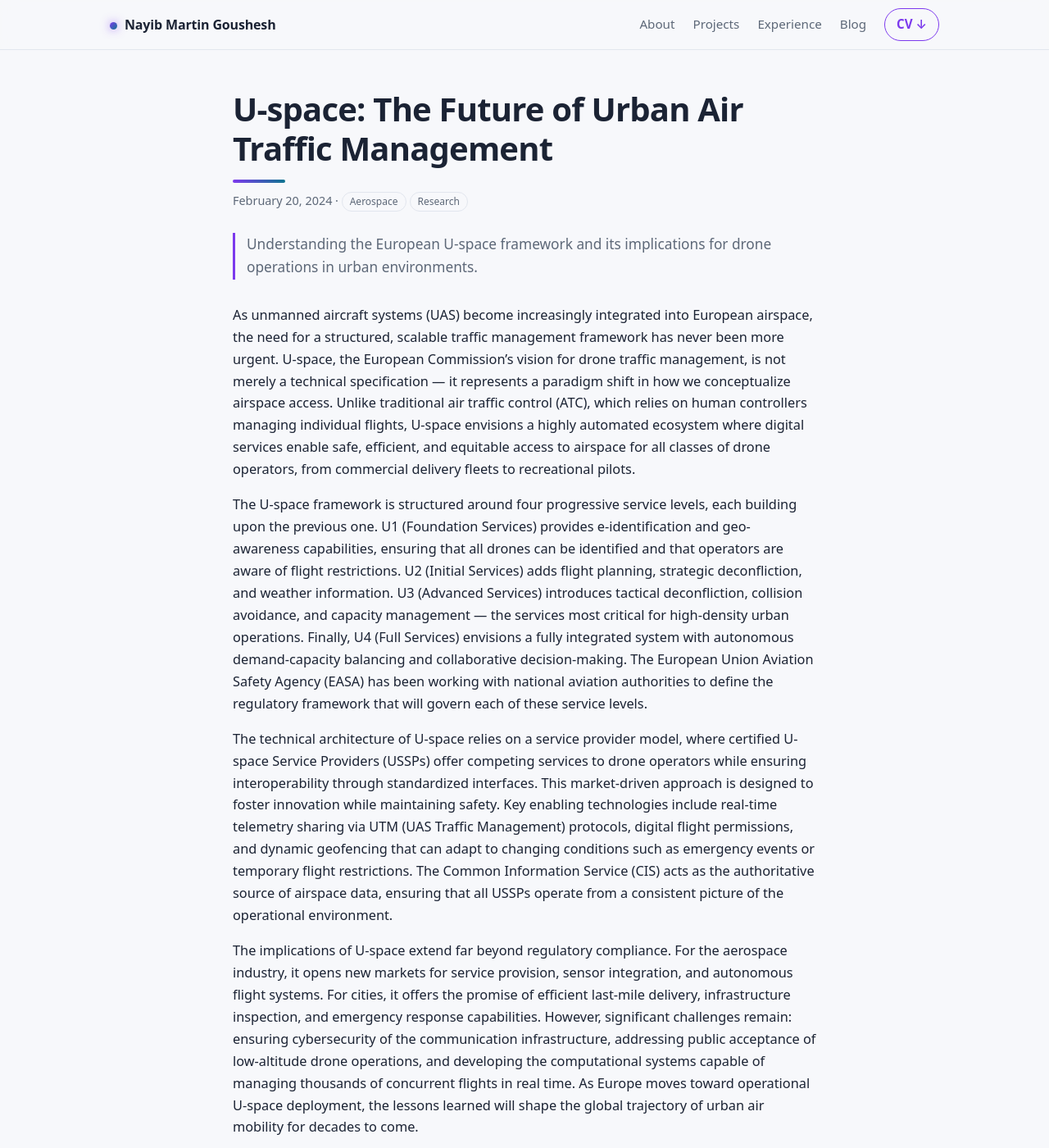
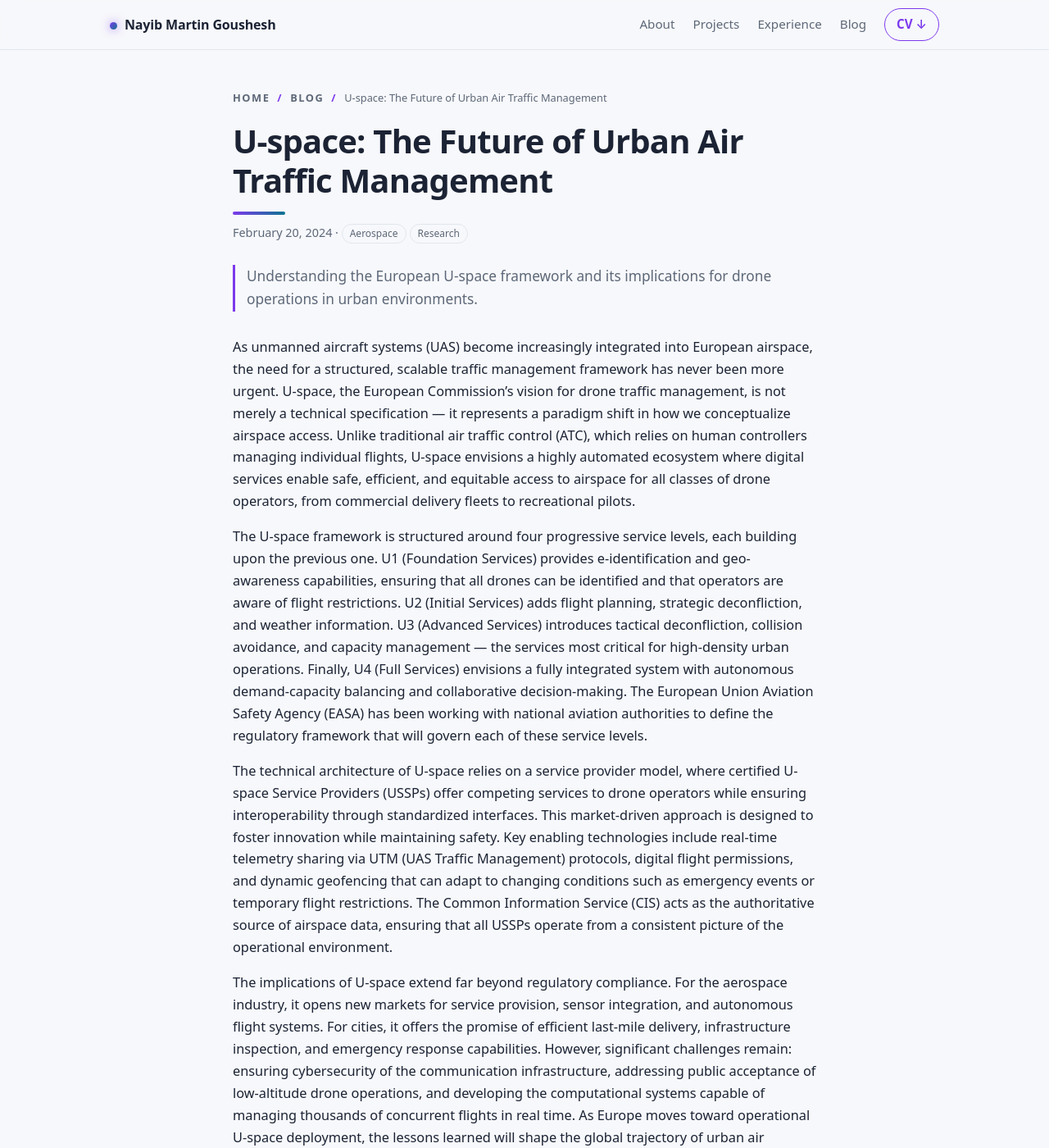
Before and after one commit to N-cryptd/N-cryptd.github.io, a Jekyll site: the page built from _posts/2024-02-20-uspace-urban-traffic-management.md, in a window 1280 px wide and 1400 px high. Shown: the whole window at 82% size. Built offline with Jekyll 4.4.1, drawn with Linux system fonts in a browser that asks for light colours.

Commit message:
feat: breadcrumbs on post pages (#15)

```diff
--- a/_layouts/post.html
+++ b/_layouts/post.html
@@ -2,6 +2,11 @@
 layout: default
 ---
 <article class="post wrap">
+  <nav class="crumbs" aria-label="Breadcrumb">
+    <a href="{{ '/' | relative_url }}">Home</a>
+    <a href="{{ '/blog/' | relative_url }}">Blog</a>
+    <span aria-current="page">{{ page.title }}</span>
+  </nav>
   <header class="post-header">
     <h1 class="post-title">{{ page.title }}</h1>
     <p class="post-meta">
--- a/assets/css/style.css
+++ b/assets/css/style.css
@@ -457,6 +457,39 @@ a:hover { text-decoration: underline; }
 
 .post { max-width: 760px; padding-top: 48px; padding-bottom: 48px; }
 
+/* Home / Blog / title — kicker-style labels, accent separators,
+   title truncates instead of wrapping on narrow screens */
+.crumbs {
+  display: flex;
+  align-items: baseline;
+  font-size: 0.8rem;
+  color: var(--muted);
+  margin: 0 0 18px;
+}
+.crumbs a {
+  color: var(--muted);
+  font-weight: 700;
+  text-transform: uppercase;
+  letter-spacing: 0.12em;
+  text-decoration: none;
+}
+.crumbs a:hover { color: var(--accent); }
+.crumbs a::after {
+  content: "/";
+  margin: 0 9px;
+  color: var(--accent);
+}
+/* Empty alt text keeps the decorative slash out of link names
+   where generated-content alt text is understood */
+@supports (content: "/" / "") {
+  .crumbs a::after { content: "/" / ""; }
+}
+.crumbs [aria-current="page"] {
+  overflow: hidden;
+  white-space: nowrap;
+  text-overflow: ellipsis;
+}
+
 .post-title { font-size: clamp(1.8rem, 4.5vw, 2.5rem); margin: 0 0 10px; letter-spacing: -0.02em; }
 
 .post-meta { color: var(--muted); font-size: 0.9rem; margin: 0 0 26px; }
@@ -799,7 +832,8 @@ html { scrollbar-color: var(--border) transparent; }
   /* Screen-only chrome */
   .site-header,
   .skip-link,
-  .aurora { display: none !important; }
+  .aurora,
+  .crumbs { display: none !important; }
 
   /* Nothing prints blank: reveals never start on paper, and
      background-clip text is transparent over a background
```
